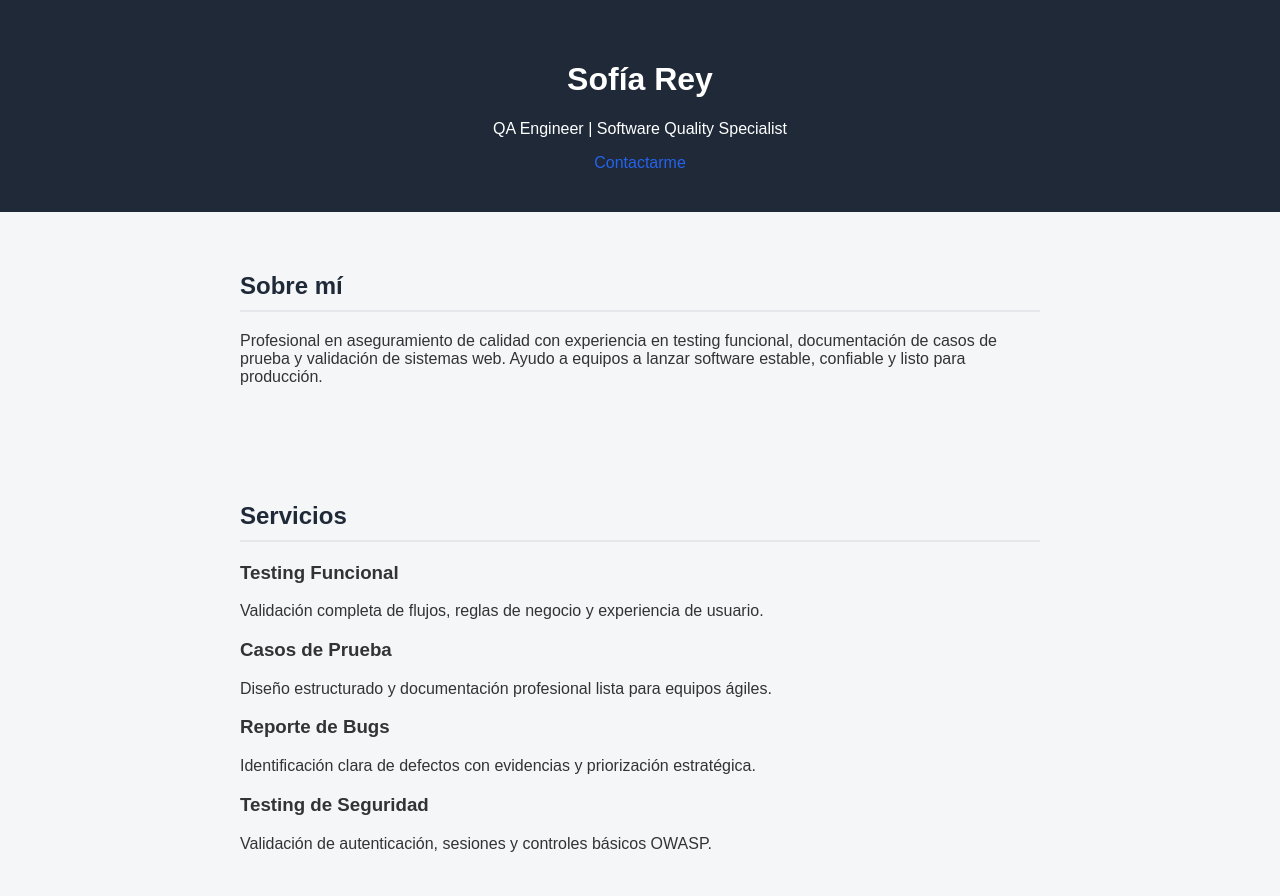
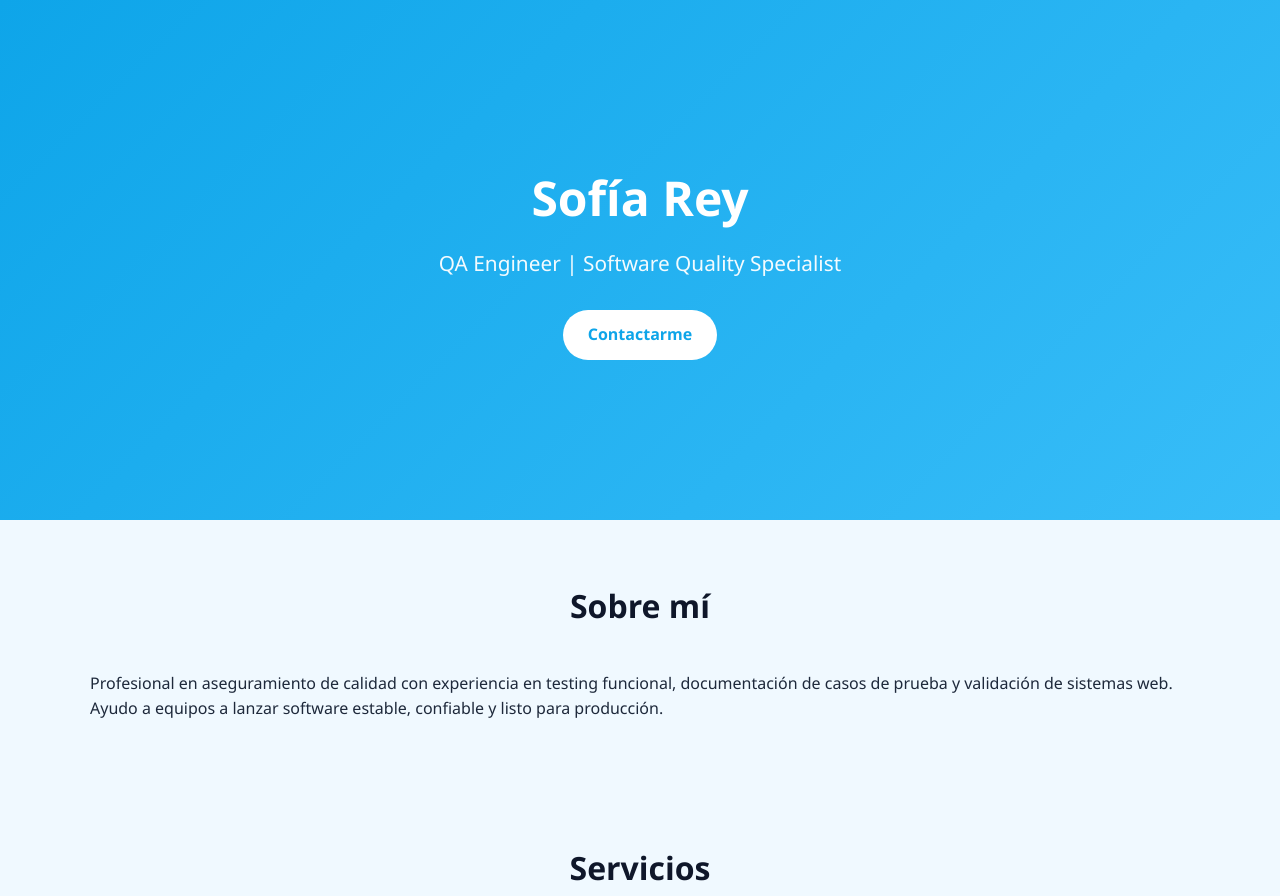
Before and after one commit to SofiaRey21/SofiaRey21.github.io, a plain HTML site: page index.html in a window 1280 px wide. Shown: the top 896 px of the page. Drawn offline with Linux system fonts and the light colour scheme.

Commit message:
Update style.css
mejoras visuales

```diff
--- a/style.css
+++ b/style.css
@@ -1,45 +1,100 @@
+* {
+    margin: 0;
+    padding: 0;
+    box-sizing: border-box;
+}
+
 body {
-    font-family: Arial, sans-serif;
-    margin: 0;
-    background-color: #f4f6f8;
-    color: #333;
+    font-family: 'Segoe UI', sans-serif;
+    background-color: #f0f9ff;
+    color: #1e293b;
+    line-height: 1.6;
+}
+
+.container {
+    width: 90%;
+    max-width: 1100px;
+    margin: auto;
+    padding: 60px 0;
 }
 
 header {
-    background-color: #1f2937;
+    background: linear-gradient(135deg, #0ea5e9, #38bdf8);
     color: white;
     text-align: center;
-    padding: 40px 20px;
+    padding: 100px 20px;
 }
 
-section {
-    padding: 40px 20px;
-    max-width: 800px;
-    margin: auto;
+header h1 {
+    font-size: 3rem;
+    margin-bottom: 10px;
 }
 
-h2 {
-    color: #1f2937;
-    border-bottom: 2px solid #e5e7eb;
-    padding-bottom: 10px;
+.subtitle {
+    font-size: 1.3rem;
+    margin-bottom: 30px;
+    opacity: 0.95;
 }
 
-ul {
-    list-style-type: square;
+.btn {
+    display: inline-block;
+    background-color: white;
+    color: #0ea5e9;
+    padding: 12px 25px;
+    border-radius: 30px;
+    text-decoration: none;
+    font-weight: bold;
+    transition: 0.3s;
 }
 
-a {
-    color: #2563eb;
-    text-decoration: none;
+.btn:hover {
+    background-color: #e0f2fe;
 }
 
-a:hover {
-    text-decoration: underline;
+section h2 {
+    text-align: center;
+    font-size: 2rem;
+    margin-bottom: 40px;
+    color: #0f172a;
+}
+
+.cards {
+    display: grid;
+    grid-template-columns: repeat(auto-fit, minmax(250px, 1fr));
+    gap: 25px;
+}
+
+.card {
+    background: white;
+    padding: 30px;
+    border-radius: 15px;
+    box-shadow: 0 10px 25px rgba(0,0,0,0.05);
+    transition: 0.3s;
+}
+
+.card:hover {
+    transform: translateY(-5px);
+}
+
+.card h3 {
+    color: #0ea5e9;
+    margin-bottom: 15px;
+}
+
+.portfolio,
+.contact {
+    background-color: #e0f2fe;
+}
+
+.contact a {
+    color: #0284c7;
+    text-decoration: none;
+    font-weight: bold;
 }
 
 footer {
+    background-color: #0f172a;
+    color: white;
     text-align: center;
     padding: 20px;
-    background-color: #e5e7eb;
-    margin-top: 40px;
 }
```
